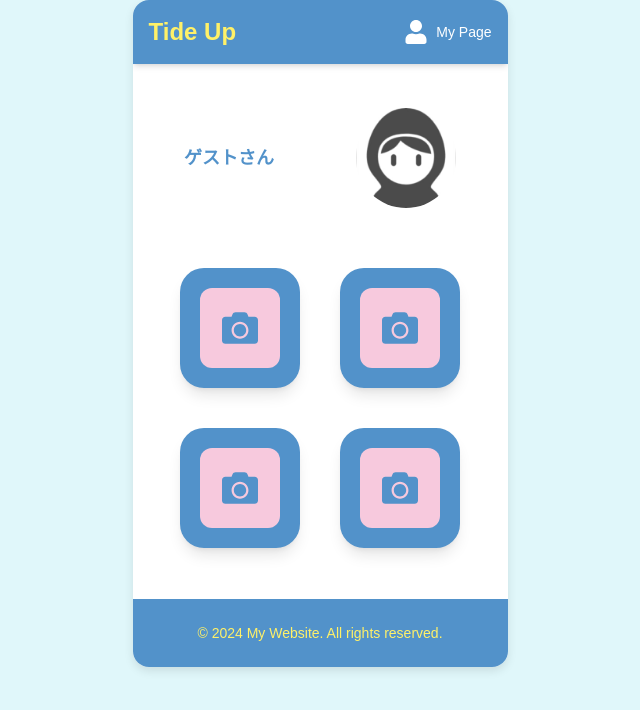
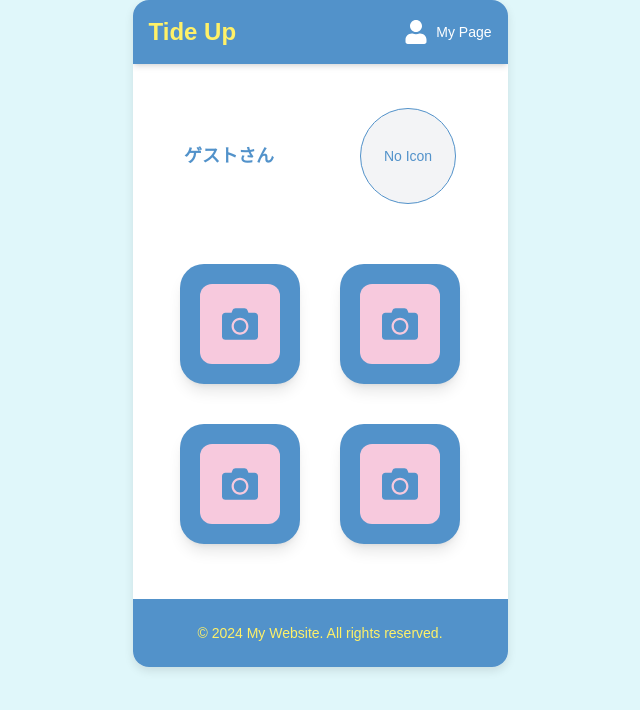
Before and after one commit to ms-engineer-bc24-07/FinalProject_teamD, a Next.js app in the folder frontend/: page / in a window 1280 px wide. Shown: the top 710 px of the page, without its empty margins (320-960 px from the left). Built offline with nearby package versions, Linux system fonts and the light colour scheme; no server answers; sample sign-in values are in the browser's storage.

Commit message:
fix.アイコン取得の修正、UI修正

```diff
--- a/frontend/src/app/mypage/page.tsx
+++ b/frontend/src/app/mypage/page.tsx
@@ -12,7 +12,7 @@ import CustomButton from "../../components/CustomButton"; // ボタンコンポ
 const Mypage = () => {
   const [userName, setUserName] = useState<string>("ゲスト");
   const [email, setEmail] = useState<string>("example@example.com");
-  const [icon, setIcon] = useState<string>("/icons/icon-1.png");
+  const [icon, setIcon] = useState<string | null>(null); // 初期値を null に設定
   const [newIcon, setNewIcon] = useState<string>(""); // 新しいアイコン
   const [isEditing, setIsEditing] = useState<boolean>(false); // 編集モード
   const [members, setMembers] = useState<string[]>([]);
@@ -36,9 +36,10 @@ const Mypage = () => {
       );
 
       const data = response.data;
+      console.log("取得したユーザーデータ:", data); // ここでレスポンスを確認
       setUserName(data.user_name);
       setEmail(data.email);
-      setIcon(data.icon_url || "/icons/icon-1.png");
+      setIcon(data.icon_url || null);// アイコン URL をステートに設定
 
         // グループ情報を取得
       const groupResponse = await axios.get(
@@ -99,9 +100,10 @@ const handleSaveIcon = async () => {
 
       if (response.status === 200) {
         console.log("アイコンが更新されました");
-        setIcon(newIcon);
+        // setIcon(newIcon); 削除
         setIsEditing(false);
-        fetchUserData(user);
+        // 保存成功後に最新データを取得
+        await fetchUserData(user);
       }
     } catch (error) {
       console.error("アイコン更新エラー:", error);
@@ -138,6 +140,8 @@ const handleSaveIcon = async () => {
       <div className="flex justify-between items-center">
         <label className="text-base font-medium text-gray-900">アイコン</label>
         <div className="flex items-center">
+          {icon ? (
+            // アイコンが設定されている場合、画像を表示
             <Image
               src={icon}
               alt="ユーザーアイコン"
@@ -145,6 +149,12 @@ const handleSaveIcon = async () => {
               height={64}
               className="rounded-full border"
             />
+          ) : (
+            // アイコンが未設定の場合、"No Icon" を表示
+          <div className="w-16 h-16 rounded-full border flex items-center justify-center text-gray-500">
+          No Icon
+        </div>
+          )}
           <button
             onClick={() => setIsEditing(!isEditing)}
             className="ml-4 text-customBlue transform transition-transform duration-150 active:scale-95 active:bg-customBlue-dark  hover:text-customDarkblue"
@@ -188,6 +198,7 @@ const handleSaveIcon = async () => {
       )}
       <hr className="mt-2 border-gray-300" />
     </div>
+
 
       {/* ユーザー名 */}
       <div className="mb-4 w-full max-w-md">
--- a/frontend/src/app/page.tsx
+++ b/frontend/src/app/page.tsx
@@ -11,7 +11,7 @@ import axios from "../lib/axios"; // axiosをインポート
 
 const Page = () => {
   const [userName, setUserName] = useState<string>("ゲスト");
-  const [userIcon, setUserIcon] = useState<string>("/icons/icon-1.png");
+  const [userIcon, setUserIcon] = useState<string | null>(null); //初期値をnull に
   const [references, setReferences] = useState<any[]>([]); // references を保存するためのステート
 
   const router = useRouter();
@@ -50,6 +50,7 @@ const Page = () => {
         if (response.status === 200) {
           const data = response.data;
           setUserName(data.user_name); // ユーザー名を更新
+          setUserIcon(data.icon_url || null); // ユーザーアイコンを更新
         } else {
           console.error("ユーザー情報の取得に失敗しました。");
         }
@@ -113,13 +114,22 @@ const Page = () => {
       <div className="flex justify-between items-center p-6">
         <div className="text-lg font-bold text-customBlue">{userName}さん</div>
         <div className="w-25 h-25">
+        {userIcon ? (
           <Image
-            src={userIcon || "/icons/icon-1.png"}
+            src={userIcon}
             alt={`${userName}のアイコン`}
             width={100}
             height={100}
-            className="rounded-full"
+            className="rounded-full border border-customBlue"
           />
+        ) : (
+          <div
+            className="w-24 h-24 rounded-full border border-customBlue flex items-center justify-center bg-gray-100"
+            title="アイコン未設定"
+          >
+            <span className="text-customBlue text-sm">No Icon</span>
+          </div>
+        )}
         </div>
       </div>
 
```
Lines whose indentation alone changed are shown as unchanged.
